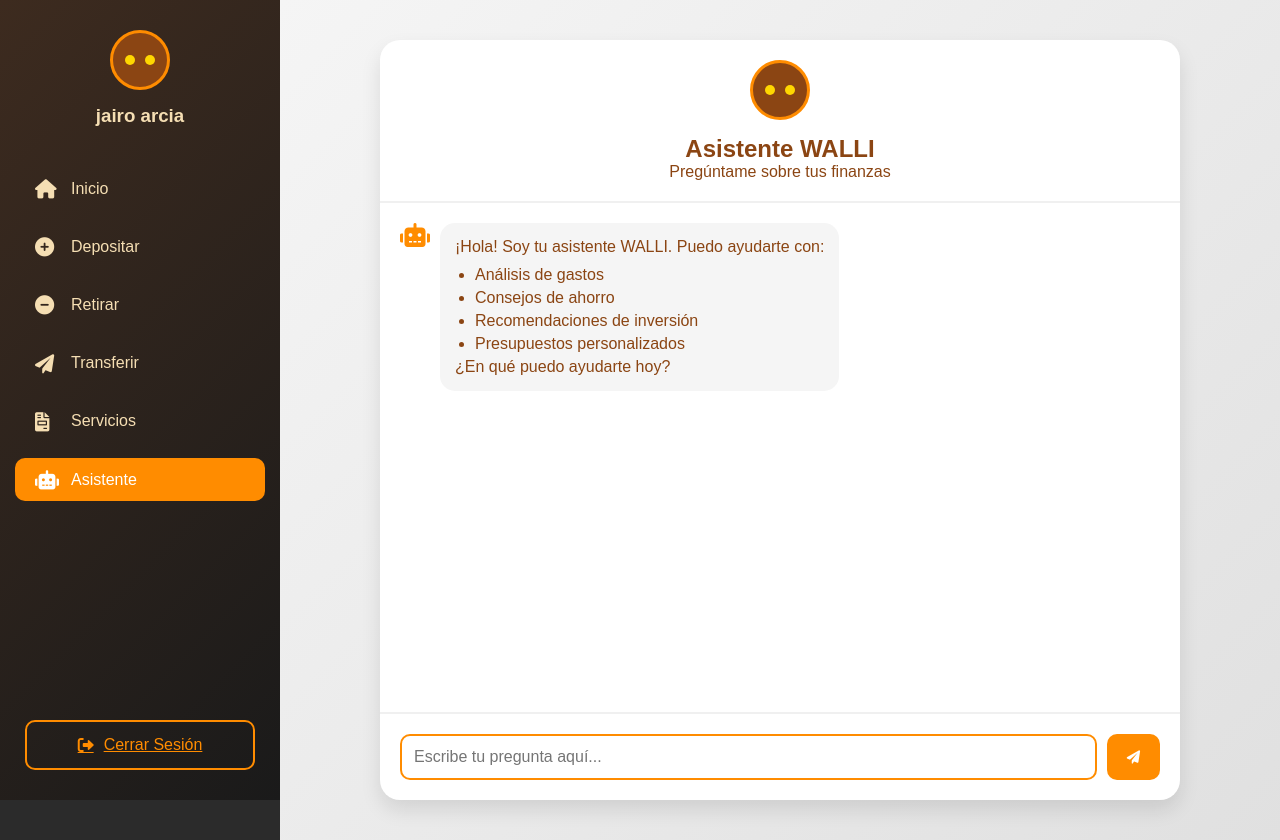
After one commit to Curcolor/WALLI_WALLET, a Flask app: page /chatbot in a window 1280 px wide. The commit adds this page. Run offline with Flask 3, Linux system fonts and the light colour scheme; a user stored in the database is signed in; data comes from the database, SQL or seed files in the repository.

Commit message:
chatboot

```diff
--- a/app/routes/viewpages_route.py
+++ b/app/routes/viewpages_route.py
@@ -155,3 +155,10 @@
         print(f"Error al cargar servicios: {str(e)}")
         flash('Error al cargar la página de servicios', 'error')
         return redirect(url_for('viewpages.dashboard'))
+
+
+@bp.route('/chatbot')
+@login_required
+def chatbot():
+    info_cuenta = obtener_info_cuenta(current_user.id)
+    return render_template('chatbot.html', **info_cuenta)
--- /dev/null
+++ b/app/static/css/chatbot.css
@@ -0,0 +1,133 @@
+.chat-container {
+    max-width: 800px;
+    margin: 0 auto;
+    background: white;
+    border-radius: 20px;
+    box-shadow: 0 10px 20px rgba(0,0,0,0.1);
+    display: flex;
+    flex-direction: column;
+    height: calc(100vh - 40px);
+}
+
+.chat-header {
+    padding: 20px;
+    text-align: center;
+    border-bottom: 2px solid #f0f0f0;
+}
+
+.chat-header .walli-icon {
+    width: 60px;
+    height: 60px;
+    background: var(--walli-brown);
+    border-radius: 50%;
+    margin: 0 auto 15px;
+    position: relative;
+    border: 3px solid var(--walli-orange);
+}
+
+.chat-header .walli-eyes {
+    position: absolute;
+    top: 50%;
+    left: 50%;
+    transform: translate(-50%, -50%);
+    width: 30px;
+    height: 10px;
+    display: flex;
+    justify-content: space-between;
+}
+
+.chat-header .walli-eyes::before,
+.chat-header .walli-eyes::after {
+    content: '';
+    width: 10px;
+    height: 10px;
+    background: var(--walli-yellow);
+    border-radius: 50%;
+    animation: blink 3s infinite;
+}
+
+.chat-messages {
+    flex-grow: 1;
+    padding: 20px;
+    overflow-y: auto;
+    display: flex;
+    flex-direction: column;
+    gap: 15px;
+}
+
+.message {
+    display: flex;
+    align-items: flex-start;
+    gap: 10px;
+    max-width: 80%;
+}
+
+.message i {
+    font-size: 1.5em;
+    color: var(--walli-orange);
+}
+
+.user-message {
+    margin-left: auto;
+    flex-direction: row-reverse;
+}
+
+.user-message i {
+    color: var(--walli-brown);
+}
+
+.message-content {
+    background: #f5f5f5;
+    padding: 15px;
+    border-radius: 15px;
+    color: var(--walli-brown);
+}
+
+.user-message .message-content {
+    background: var(--walli-orange);
+    color: white;
+}
+
+.chat-input {
+    padding: 20px;
+    display: flex;
+    gap: 10px;
+    border-top: 2px solid #f0f0f0;
+}
+
+.chat-input input {
+    flex-grow: 1;
+    padding: 12px;
+    border: 2px solid var(--walli-orange);
+    border-radius: 10px;
+    outline: none;
+    font-size: 16px;
+}
+
+.chat-input button {
+    background: var(--walli-orange);
+    color: white;
+    border: none;
+    border-radius: 10px;
+    padding: 0 20px;
+    cursor: pointer;
+    transition: all 0.3s ease;
+}
+
+.chat-input button:hover {
+    background: var(--walli-brown);
+}
+
+.message-content ul {
+    margin-top: 10px;
+    padding-left: 20px;
+}
+
+.message-content li {
+    margin-bottom: 5px;
+}
+
+@keyframes blink {
+    0%, 90%, 100% { opacity: 1; }
+    95% { opacity: 0.3; }
+}
--- /dev/null
+++ b/app/templates/chatbot.html
@@ -0,0 +1,98 @@
+<!DOCTYPE html>
+<html lang="es">
+<head>
+    <meta charset="UTF-8">
+    <meta name="viewport" content="width=device-width, initial-scale=1.0">
+    <title>WALLI - Asistente Virtual</title>
+    <link rel="stylesheet" href="{{ url_for('static', filename='css/base.css') }}">
+    <link rel="stylesheet" href="{{ url_for('static', filename='css/chatbot.css') }}">
+    <link rel="icon" href="{{ url_for('static', filename='imgs/walli_logo.ico') }}">
+    <link href="https://cdnjs.cloudflare.com/ajax/libs/font-awesome/6.0.0/css/all.min.css" rel="stylesheet">
+</head>
+<body>
+    <!-- Barra lateral -->
+    <aside class="sidebar">
+        <div class="sidebar-header">
+            <div class="robot-avatar">
+                <div class="robot-eyes"></div>
+            </div>
+            <h3 id="userName">{{ nombre_usuario }}</h3>
+        </div>
+
+        <nav class="sidebar-nav">
+            <a href="{{ url_for('viewpages.dashboard') }}">
+                <i class="fas fa-home"></i>
+                <span>Inicio</span>
+            </a>
+            <a href="{{ url_for('viewpages.depositar') }}">
+                <i class="fas fa-plus-circle"></i>
+                <span>Depositar</span>
+            </a>
+            <a href="{{ url_for('viewpages.retirar') }}">
+                <i class="fas fa-minus-circle"></i>
+                <span>Retirar</span>
+            </a>
+            <a href="{{ url_for('viewpages.transferir') }}">
+                <i class="fas fa-paper-plane"></i>
+                <span>Transferir</span>
+            </a>
+            <a href="{{ url_for('viewpages.servicios') }}">
+                <i class="fas fa-file-invoice"></i>
+                <span>Servicios</span>
+            </a>
+            <a href="#" class="active">
+                <i class="fas fa-robot"></i>
+                <span>Asistente</span>
+            </a>
+        </nav>
+
+        <div class="sidebar-footer">
+            <a class="logout-btn" href="{{ url_for('auth.logout') }}">
+                <i class="fas fa-sign-out-alt"></i>
+                <span>Cerrar Sesión</span>
+            </a>
+        </div>
+    </aside>
+
+    <main class="main-content">
+        <div class="chat-container">
+            <!-- Cabecera del chat -->
+            <div class="chat-header">
+                <div class="walli-icon">
+                    <div class="walli-eyes"></div>
+                </div>
+                <h2>Asistente WALLI</h2>
+                <p>Pregúntame sobre tus finanzas</p>
+            </div>
+
+            <!-- Área de mensajes -->
+            <div class="chat-messages" id="chatMessages">
+                <!-- Los mensajes se agregarán dinámicamente aquí -->
+                <div class="message bot-message">
+                    <i class="fas fa-robot"></i>
+                    <div class="message-content">
+                        ¡Hola! Soy tu asistente WALLI. Puedo ayudarte con:
+                        <ul>
+                            <li>Análisis de gastos</li>
+                            <li>Consejos de ahorro</li>
+                            <li>Recomendaciones de inversión</li>
+                            <li>Presupuestos personalizados</li>
+                        </ul>
+                        ¿En qué puedo ayudarte hoy?
+                    </div>
+                </div>
+            </div>
+
+            <!-- Área de entrada -->
+            <div class="chat-input">
+                <input type="text" id="userInput" placeholder="Escribe tu pregunta aquí...">
+                <button id="sendMessage">
+                    <i class="fas fa-paper-plane"></i>
+                </button>
+            </div>
+        </div>
+    </main>
+
+    <script src="{{ url_for('static', filename='js/chatbot.js') }}"></script>
+</body>
+</html>
--- a/app/templates/dashboard.html
+++ b/app/templates/dashboard.html
@@ -42,6 +42,10 @@
             <a href="{{ url_for('viewpages.servicios') }}">
                 <i class="fas fa-file-invoice"></i>
                 <span>Servicios</span>
+            </a>
+            <a href="{{ url_for('viewpages.chatbot') }}">
+                <i class="fas fa-robot"></i>
+                <span>Asistente</span>
             </a>
         </nav>
 
```
